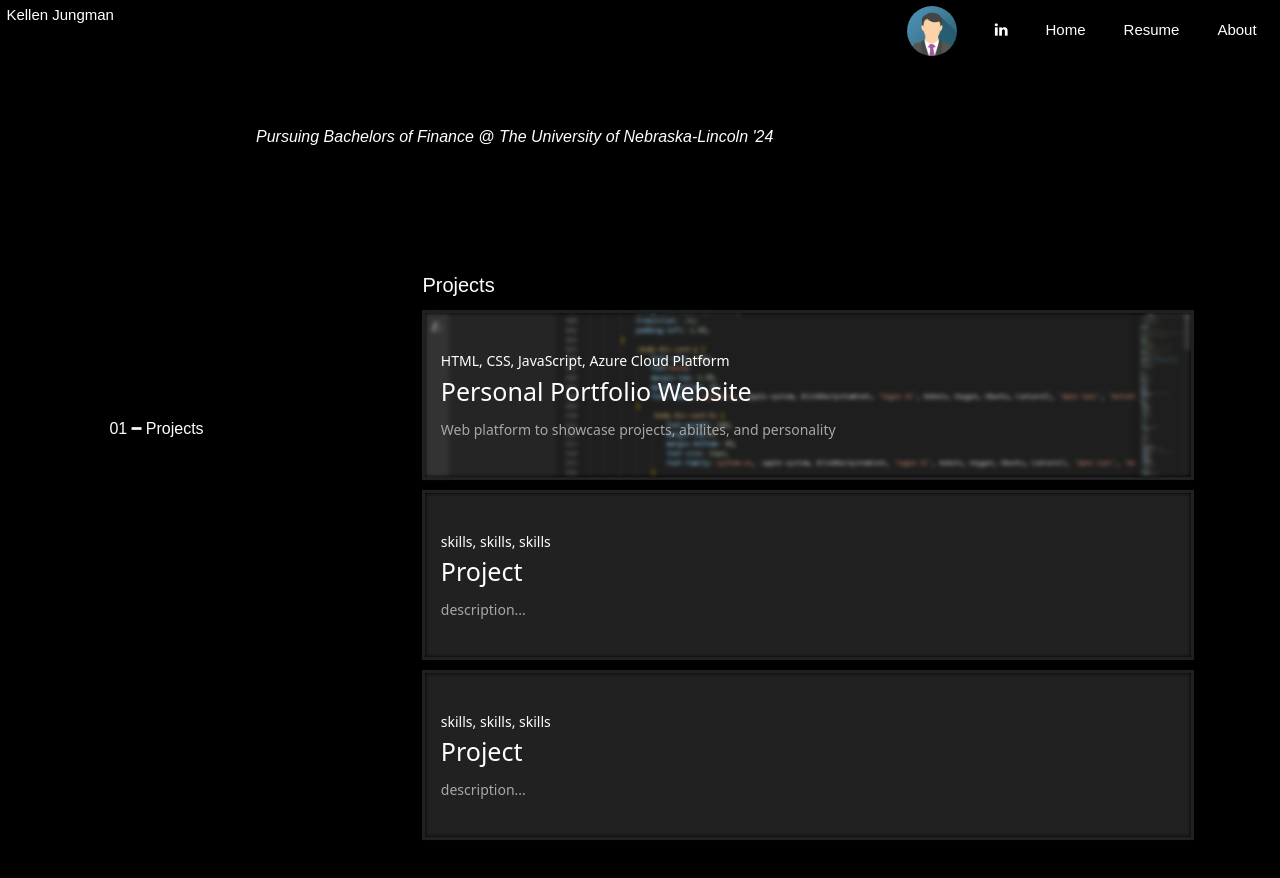
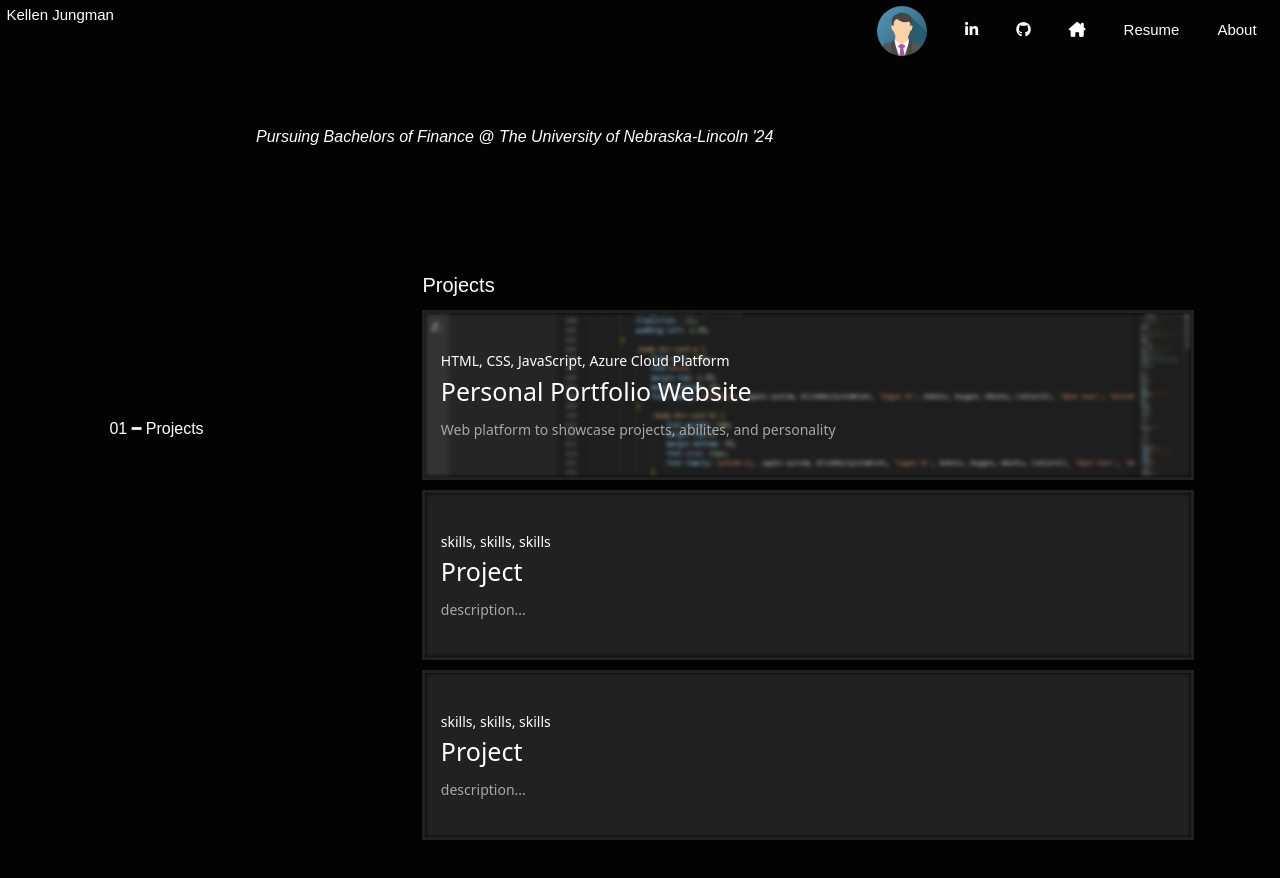
Before and after one commit to kellenjungman/personalportfolio, a plain HTML site: page index.html in a window 1280 px wide. Drawn offline with Linux system fonts and the light colour scheme.

Commit message:
07/21/2022.2

```diff
--- a/desktop.css
+++ b/desktop.css
@@ -5,7 +5,7 @@
 }
 
 html {
-    background-color:black;
+    background-color:rgb(3, 3, 3);
     color:white;
 }
 .header-grid {
@@ -96,7 +96,7 @@ html {
             transition: .3s;
         }
             .body-nav-bar li:hover {
-                font-size: 25px;
+                font-size: 20px;
             }
             .body-nav-bar li a {
                 text-decoration: none;
--- a/index.html
+++ b/index.html
@@ -1,12 +1,15 @@
 <!DOCTYPE html>
+<head>
+    <meta name="viewport" content="width=device-width, initial-scale=1">
+</head>
 <html id="home-link-destination">
     <header>
-        <meta name="viewport" content="width=device-width, initial-scale=1">
         <script src="script.js"></script>
         <link rel="stylesheet" media="screen and (min-width: 1200px)" href="desktop.css">
         <link rel="stylesheet" media="screen and (min-width: 768px)" href="tablet.css">
         <link rel="stylesheet" media="screen and (min-width: 320px)" href="mobile.css">
         <link rel="stylesheet" href="https://cdnjs.cloudflare.com/ajax/libs/font-awesome/4.7.0/css/font-awesome.min.css">
+        <script src="https://kit.fontawesome.com/f4aadf920c.js" crossorigin="anonymous"></script>
         <div class="header-grid">
         <div class="header-grid-1">
         <h3 class="title-name">Kellen Jungman</h3>
@@ -15,9 +18,10 @@
         <nav class="header-nav-bar">
             <ul>
                 <li><img src="img/img_avatar.png" class="avatar"></li>
-                <li><a href="https://www.linkedin.com/in/kellen-jungman-a50208230/" class="fa fa-linkedin"></a></li>
-                <li><a href="#home-link-destination">Home</a></li>
-                <li><a href="">Resume</a></li>
+                <li><a href="https://www.linkedin.com/in/kellen-jungman-a50208230/" class="fa fa-linkedin" target="_blank"></a></li>
+                <li><a href="https://github.com/kellenjungman" target="_blank"><i class="fa-brands fa-github"></i></a></li>
+                <li><a href="#home-link-destination"><i class="fa-solid fa-house-chimney"></i></a></li>
+                <li><a href="img/Kellen Jungman Resume 2022.pdf">Resume</a></li>
                 <li><a href="">About</a></li>
             </ul>
         </nav>
```
Also changed, not shown: img/automatetheboringstuff.jpeg (deleted), img/googlecertificate.png (deleted), img/richdadpoordad.jpeg (deleted), 1 other file.
